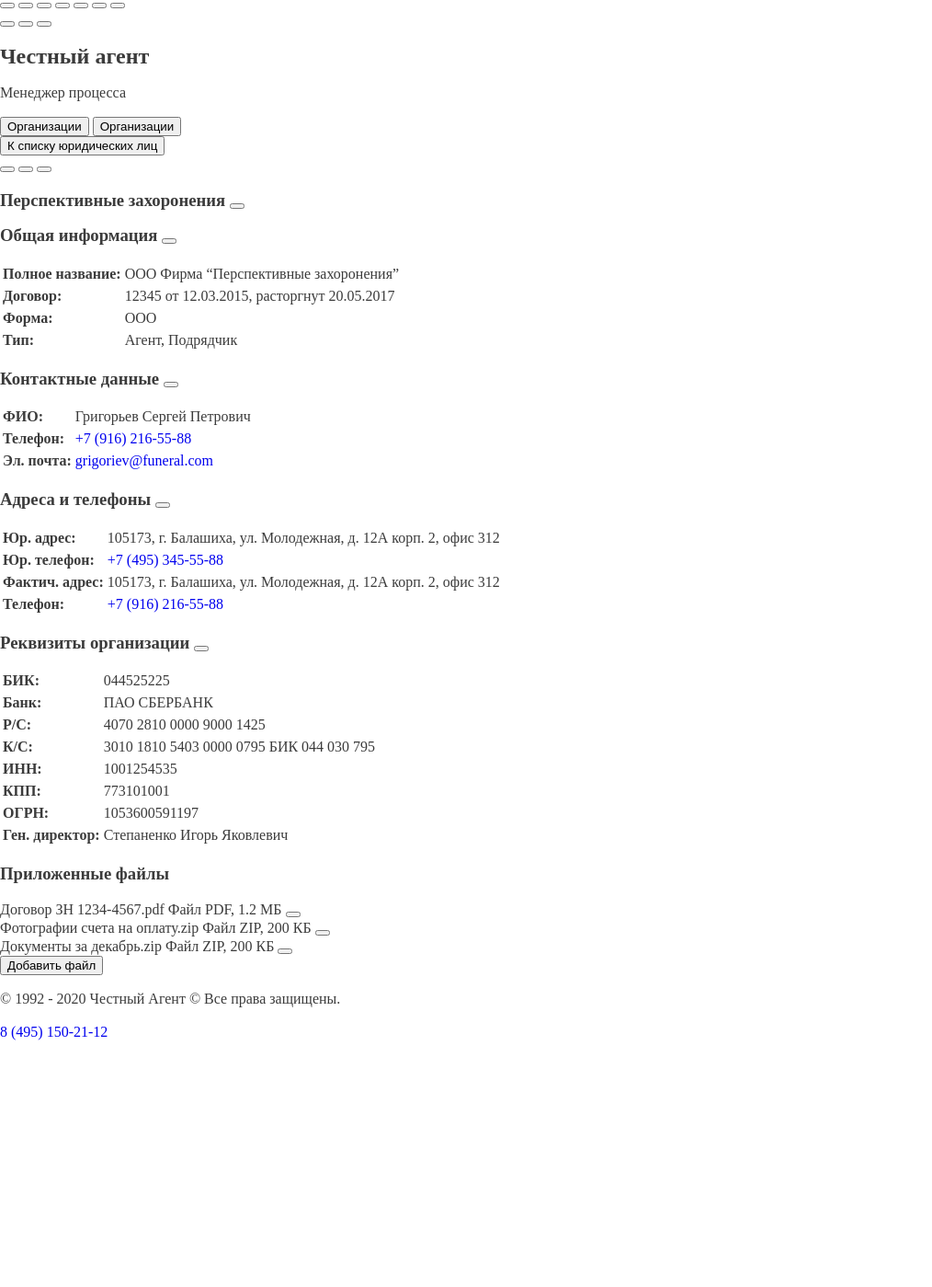
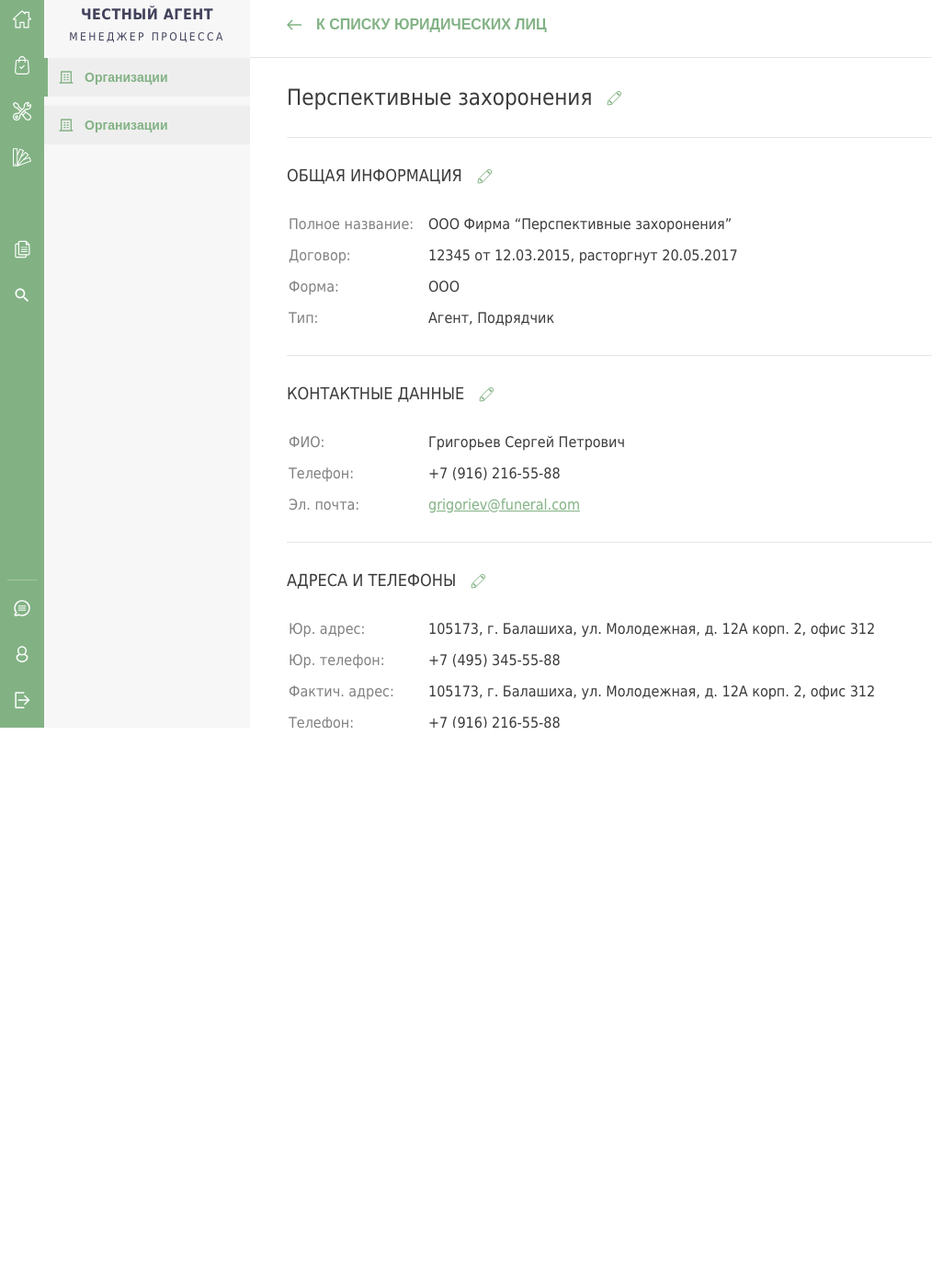
Before and after one commit to dreadwood/afs, a website built with webpack: page src/index.html in a window 1280 px wide. Shown: the part 9-1408 px from the top of the page at 92% size, without its empty margins (0-1014 px from the left). Before the commit the page ends 1157 px from the top, so only its background shows below. Built offline with nearby package versions, Linux system fonts and the light colour scheme; files whose address does not match are found by name; a web font is replaced by a local one.

Commit message:
Добавляет стили

```diff
--- /dev/null
+++ b/src/sass/block/_card-block.scss
@@ -0,0 +1,70 @@
+.card-block {
+  padding: 28px 0 28px 0;
+}
+
+.card-block__title-big {
+  display: flex;
+  align-items: center;
+  margin: 0;
+
+  @include font(24px, 30px, 400);
+  color: $color-table-title;
+}
+
+.card-block__title-big-text {
+  margin-right: 12px;
+}
+
+.card-block__title-big-btn {
+  width: 24px;
+  height: 24px;
+  padding: 4px;
+
+  background-color: transparent;
+  background-repeat: no-repeat;
+  background-image: url("../../img/icon-card-edit.svg");
+  background-position: center;
+  border: 0;
+  cursor: pointer;
+}
+
+.card-block__title {
+  display: flex;
+  align-items: center;
+  margin: 0;
+  margin-bottom: 28px;
+
+  @include font(18px, 26px, 300);
+  color: $color-table-title;
+
+  text-transform: uppercase;
+}
+
+.card-block__title-text {
+  margin-right: 12px;
+}
+
+.card-block__title-btn {
+  width: 24px;
+  height: 24px;
+  padding: 4px;
+
+  background-color: transparent;
+  background-repeat: no-repeat;
+  background-image: url("../../img/icon-card-edit.svg");
+  background-position: center;
+  border: 0;
+  cursor: pointer;
+}
+
+.card-block__attach-list {
+  margin-bottom: 32px;
+}
+
+.card-block__attach {
+  margin-bottom: 15px;
+
+  &:last-child {
+    margin-bottom: 0;
+  }
+}
--- /dev/null
+++ b/src/sass/block/_card-bottom.scss
@@ -0,0 +1,25 @@
+.card-bottom {
+  padding: 40px 20px;
+}
+
+.card-bottom__copyright {
+  margin: 0;
+  margin-bottom: 20px;
+
+  @include font(12px, 14px, 400, center);
+
+  color: $color-footer-text;
+
+  & a[href^="tel"] {
+    text-align: center;
+    color: $color-footer-text;
+
+    cursor: pointer;
+    @extend %transition;
+
+    &:hover,
+    &:focus {
+      color: darken($color-footer-text, 25%);
+    }
+  }
+}
--- /dev/null
+++ b/src/sass/block/_card-top.scss
@@ -0,0 +1,68 @@
+.card-top {
+  display: flex;
+  justify-content: space-between;
+  align-items: center;
+}
+
+.card-top__btn-back {
+  display: flex;
+  align-items: center;
+  padding: 0;
+
+  @include font(16px, 20px, 600);
+  color: $color-main;
+  text-transform: uppercase;
+
+  background-color: transparent;
+  border: 0;
+  cursor: pointer;
+}
+
+.card-top__btn-back-img {
+  width: 16px;
+  height: 12px;
+  margin-right: 16px;
+
+  background-repeat: no-repeat;
+  background-image: url("../../img/icon-card-arrow.svg");
+}
+
+.card-top__btn-back-text {
+
+}
+
+.card-top__list-btn {
+  display: flex;
+}
+
+.card-top__btn {
+  margin-right: 24px;
+  padding: 0;
+
+  background-color: transparent;
+  border: 0;
+  cursor: pointer;
+
+  &:last-child {
+    margin-right: 0;
+  }
+
+  &--link .card-top__btn-img {
+    background-image: url("../../img/icon-card-chain.svg");
+  }
+
+  &--arch .card-top__btn-img {
+    background-image: url("../../img/icon-card-history.svg");
+  }
+
+  &--del .card-top__btn-img {
+    background-image: url("../../img/icon-card-delete.svg");
+  }
+}
+
+.card-top__btn-img {
+  display: block;
+  width: 24px;
+  height: 24px;
+  background-repeat: no-repeat;
+}
--- /dev/null
+++ b/src/sass/block/_card.scss
@@ -0,0 +1,23 @@
+.card {
+  flex-grow: 1;
+}
+
+.card__wrapper {
+  height: calc(100vh - 72px);
+  overflow-y: scroll;
+}
+
+.card__header {
+  height: 72px;
+  padding: 10px 40px;
+
+  border-bottom: 1px solid $color-card-line;
+}
+
+.card__block-list {
+  padding: 0 40px;
+}
+
+.card__block {
+  border-bottom: 1px solid $color-card-line;
+}
--- /dev/null
+++ b/src/sass/block/_main-list.scss
@@ -0,0 +1,66 @@
+.main-list {
+  width: 224px;
+
+  background-color: $color-menu-bg;
+}
+
+.main-list__company {
+  padding: 12px 20px 13px 20px;
+}
+
+.main-list__company-name {
+  margin: 0;
+  margin-bottom: 2px;
+
+  @include font(16px, 26px, 700, center);
+  color: $color-sidebar-title;
+  text-transform: uppercase;
+  letter-spacing: 0.03em;
+}
+
+.main-list__company-descr {
+  margin: 0;
+
+  @include font(12px, 19px, 400, center);
+  color: $color-sidebar-title;
+  text-transform: uppercase;
+  letter-spacing: 0.2em;
+}
+
+.main-list__btn {
+  display: flex;
+  align-items: center;
+  width: 100%;
+  padding: 12px 16px;
+  margin-bottom: 10px;
+
+  @include font(14px, 18px, 600);
+  color: $color-main;
+
+  background-color: $color-menu-btn-bg;
+  border: 0;
+  cursor: pointer;
+  @extend %transition;
+
+  &:hover,
+  &:focus {
+    background-color: darken($color-menu-btn-bg, 5%);
+  }
+
+  &--actv {
+    box-shadow: 4px 0 0 0 $color-main inset;
+  }
+}
+
+.main-list__btn-img {
+  width: 16px;
+  height: 16px;
+  margin-right: 12px;
+
+  background-image: url("../../img/icon-list-build.svg");
+  background-repeat: no-repeat;
+}
+
+.main-list__btn-text {
+
+}
--- /dev/null
+++ b/src/sass/block/_main-menu.scss
@@ -0,0 +1,89 @@
+.main-menu {
+  display: flex;
+  flex-direction: column;
+  justify-content: space-between;
+  width: 48px;
+  height: 100vh;
+
+  background-color: $color-main;
+}
+
+.main-menu__company {
+  display: flex;
+  flex-direction: column;
+  align-items: center;
+  padding: 15px 0;
+}
+
+.main-menu__account {
+  display: flex;
+  flex-direction: column;
+  align-items: center;
+  padding: 15px 0;
+
+  box-shadow: 0 -9px 0 -8px $color-menu-line ;
+}
+
+.main-menu__btn {
+  width: 30px;
+  height: 30px;
+  margin-bottom: 20px;
+  padding: 5px;
+
+  background-color: transparent;
+  border: 0;
+  cursor: pointer;
+
+  &:last-child {
+    margin-bottom: 0;
+  }
+}
+
+.main-menu__btn-img {
+  display: block;
+  width: 20px;
+  height: 20px;
+
+  background-repeat: no-repeat;
+  background-position: center;
+}
+
+.main-menu__btn--home .main-menu__btn-img {
+  background-image: url("../../img/icon-menu-home.svg");
+}
+
+.main-menu__btn--items .main-menu__btn-img {
+  background-image: url("../../img/icon-menu-bag.svg");
+}
+
+.main-menu__btn--sol .main-menu__btn-img {
+  background-image: url("../../img/icon-menu-tools.svg");
+}
+
+.main-menu__btn--add .main-menu__btn-img {
+  background-image: url("../../img/icon-menu-catalog.svg");
+}
+
+.main-menu__btn--set .main-menu__btn-img {
+  background-image: url("../../img/icon-menu-set.svg");
+}
+
+.main-menu__btn--docs .main-menu__btn-img {
+  background-image: url("../../img/icon-menu-docs.svg");
+}
+
+.main-menu__btn--search .main-menu__btn-img {
+  background-image: url("../../img/icon-menu-search.svg");
+}
+
+.main-menu__btn--chat .main-menu__btn-img {
+  background-image: url("../../img/icon-menu-chat.svg");
+}
+
+.main-menu__btn--acc .main-menu__btn-img {
+  background-image: url("../../img/icon-menu-account.svg");
+}
+
+.main-menu__btn--exit .main-menu__btn-img {
+  background-image: url("../../img/icon-menu-exit.svg");
+}
--- /dev/null
+++ b/src/sass/block/_page-body.scss
@@ -0,0 +1,3 @@
+.page-body {
+  display: flex;
+}
--- /dev/null
+++ b/src/sass/block/_sidebar.scss
@@ -0,0 +1,11 @@
+.sidebar {
+  display: flex;
+}
+
+.sidebar__menu {
+
+}
+
+.sidebar__list {
+  overflow-y: scroll;
+}
--- /dev/null
+++ b/src/sass/block/common/_attach.scss
@@ -0,0 +1,46 @@
+.attach {
+  display: grid;
+  grid-template-columns: 35px 150px 18px;
+  grid-template-rows: 2;
+}
+
+.attach__img {
+  grid-column: 1  / 2;
+  grid-row: 1 / 3;
+
+  background-color: transparent;
+  background-repeat: no-repeat;
+  background-image: url("../../../img//icon-attach-doc.svg");
+  background-position: left center;
+  border: 0;
+  cursor: pointer;
+}
+
+.attach__title {
+  grid-column: 2  / 3;
+  grid-row: 1 / 2;
+  margin-bottom: 4px;
+
+  @include font(12px, 14px);
+  color: $color-attach-title;
+}
+
+.attach__file {
+  grid-column: 2  / 3;
+  grid-row: 2 / 3;
+
+  @include font(12px, 14px);
+  color: $color-attach-file;
+}
+
+.attach__btn-del {
+  grid-column: 3  / 4;
+  grid-row: 1 / 2;
+
+  background-color: transparent;
+  background-repeat: no-repeat;
+  background-image: url("../../../img/icon-attach-del.svg");
+  background-position: center;
+  border: 0;
+  cursor: pointer;
+}
--- /dev/null
+++ b/src/sass/block/common/_button.scss
@@ -0,0 +1,33 @@
+.button {
+  display: flex;
+  align-items: center;
+  padding: 12px;
+
+  @include font(14px, 21px);
+  color: $color-white;
+  text-transform: uppercase;
+
+  background-color: $color-main;
+  border: 0;
+  cursor: pointer;
+  @extend %transition;
+
+  &:hover,
+  &:focus {
+    background-color: darken($color-main, 25%);
+  }
+}
+
+.button__img {
+  width: 20px;
+  height: 20px;
+  margin-right: 10px;
+
+  background-color: transparent;
+  background-repeat: no-repeat;
+  background-image: url("../../../img/icon-btn-add.svg");
+}
+
+.button__text {
+
+}
--- /dev/null
+++ b/src/sass/block/common/_table.scss
@@ -0,0 +1,53 @@
+.table {
+
+}
+
+.table__descr {
+  width: 150px;
+  margin-right: 12px;
+  padding: 0;
+
+  @include font;
+  color: $color-table-descr;
+
+  border-right: 12px solid transparent;
+  border-bottom: 12px solid transparent;
+}
+
+.table__text {
+  padding: 0;
+
+  @include font;
+  color: $color-table-text;
+
+  border-bottom: 12px solid transparent;
+
+  & a {
+    cursor: pointer;
+    @extend %transition;
+  }
+
+  & a[href^=tel] {
+    color: $color-table-text;
+
+    &:hover,
+    &:focus {
+      color: darken($color-table-text, 25%);
+    }
+  }
+
+  & a[href^=mailto] {
+    color: $color-main;
+    text-decoration: underline;
+
+    &:hover,
+    &:focus {
+      color: darken($color-main, 25%);
+    }
+  }
+}
+
+tr:last-child .table__descr,
+tr:last-child .table__text {
+  border-bottom: 0;
+}
--- a/src/sass/global/_constants.scss
+++ b/src/sass/global/_constants.scss
@@ -8,6 +8,7 @@ $color-black: #000000;
 $color-white: #ffffff;
 
 $color-menu-bg: #f7f7f7;
+$color-menu-btn-bg: #eeeeee;
 $color-menu-line: #a4c7a5;
 
 $color-sidebar-title: #42425d;
@@ -18,7 +19,7 @@ $color-card-line: #e5e5e5;
 $color-footer-text: #bfbfbf;
 
 $color-table-title: $color-text;
-$color-table-description: #808080;
+$color-table-descr: #808080;
 $color-table-text: $color-text;
 
 $color-attach-title: #343434;
--- a/src/sass/global/_extend.scss
+++ b/src/sass/global/_extend.scss
@@ -4,16 +4,6 @@
 
   list-style: none;
 }
-// возможно убрать
-%pseudo {
-  content: "";
-
-  position: absolute;
-
-  display: block;
-
-  background-repeat: no-repeat;
-}
 
 %transition {
   transition: all 0.3s ease-out;
--- a/src/sass/global/_global.scss
+++ b/src/sass/global/_global.scss
@@ -8,17 +8,20 @@ html,
 body {
   position: relative;
 
-  display: flex;
-  flex-direction: column;
+  // display: flex;
+  // flex-direction: column;
   min-width: 768px;
-  min-height: 100vh;
+  height: 100vh;
   margin: 0;
   padding: 0;
+
+  font-family: $font-default;
 
   @include font;
   color: $color-text;
 
   background-color: $color-white;
+  overflow: hidden;
 }
 
 main {
--- a/src/sass/style.scss
+++ b/src/sass/style.scss
@@ -9,5 +9,16 @@
 @import "vendor/visually-hidden";
 
 // common blocks
+@import "block/common/table";
+@import "block/common/attach";
+@import "block/common/button";
 
 // block
+@import "block/page-body";
+@import "block/sidebar";
+@import "block/main-menu";
+@import "block/main-list";
+@import "block/card";
+@import "block/card-top";
+@import "block/card-block";
+@import "block/card-bottom";
```
Also changed, not shown: src/sass/global/_fonts.scss (line endings or trailing spaces).
